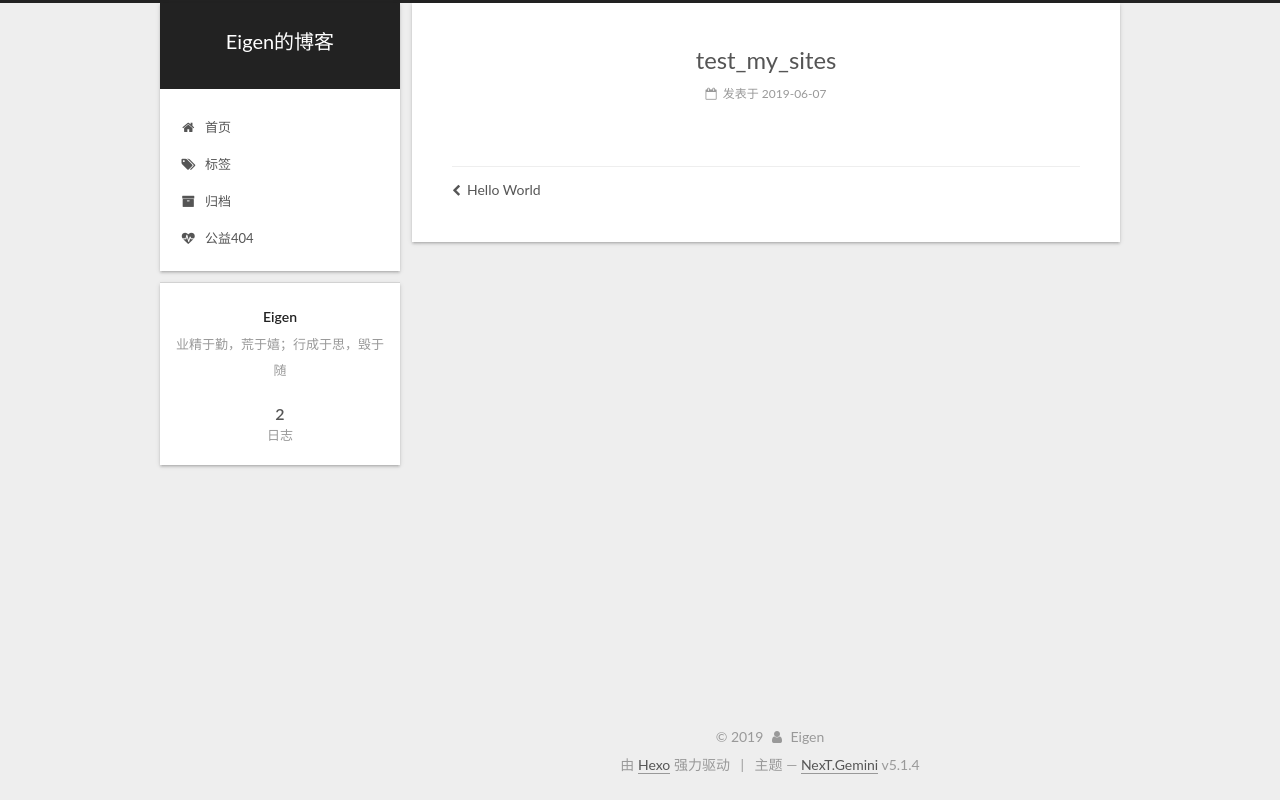
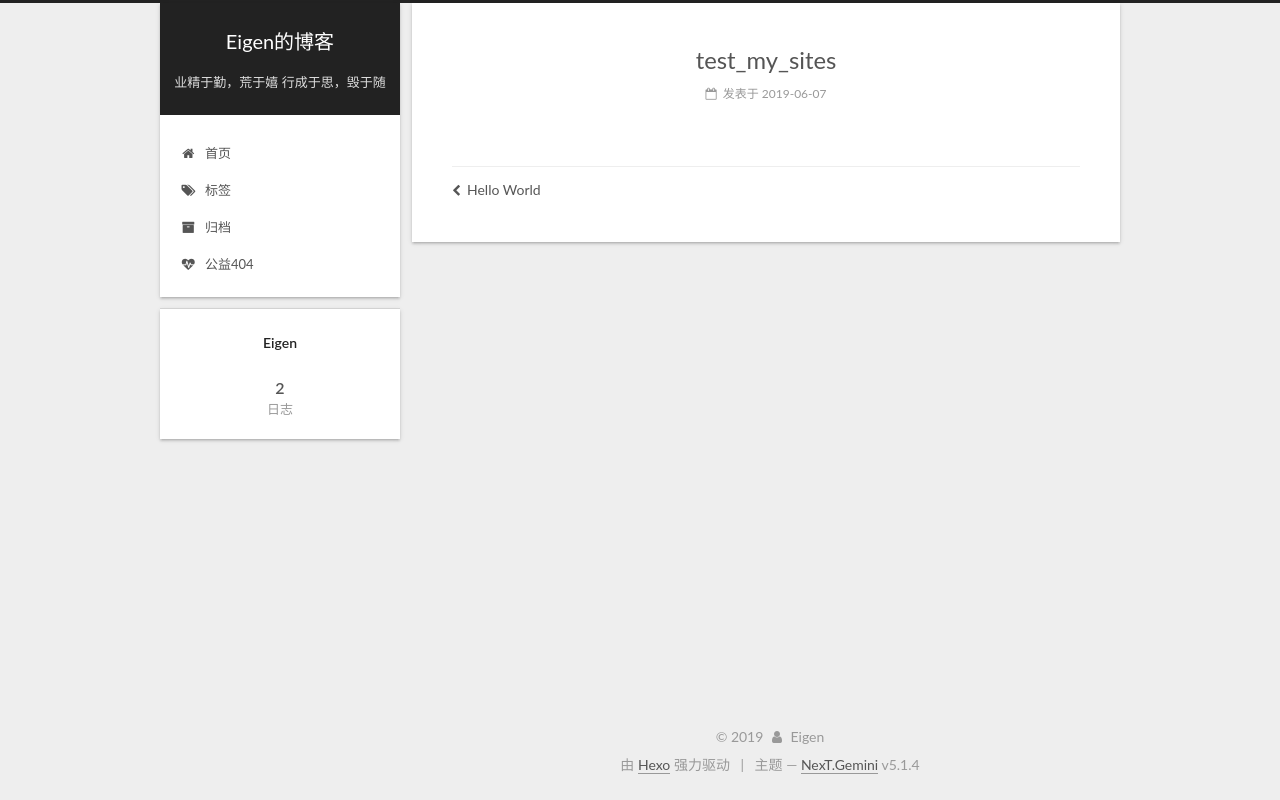
Before and after one commit to EigenIsCoding/EigenIsCoding.github.io, a plain HTML site: page 2019/06/07/test-my-sites/index.html in a window 1280 px wide. Drawn offline with Linux system fonts and the light colour scheme.

Commit message:
Site updated: 2019-06-07 14:31:26

```diff
--- a/2019/06/07/test-my-sites/index.html
+++ b/2019/06/07/test-my-sites/index.html
@@ -79,17 +79,14 @@
 
 
 
-<meta name="description" content="业精于勤，荒于嬉；行成于思，毁于随">
 <meta property="og:type" content="article">
 <meta property="og:title" content="test_my_sites">
 <meta property="og:url" content="http://yoursite.com/2019/06/07/test-my-sites/index.html">
 <meta property="og:site_name" content="Eigen的博客">
-<meta property="og:description" content="业精于勤，荒于嬉；行成于思，毁于随">
 <meta property="og:locale" content="zh-Hans">
 <meta property="og:updated_time" content="2019-06-06T16:44:31.066Z">
 <meta name="twitter:card" content="summary">
 <meta name="twitter:title" content="test_my_sites">
-<meta name="twitter:description" content="业精于勤，荒于嬉；行成于思，毁于随">
 
 
 
@@ -160,7 +157,7 @@
       </a>
     </div>
 
-        <p class="site-subtitle"></p>
+        <p class="site-subtitle">业精于勤，荒于嬉 行成于思，毁于随</p>
 
   </div>
 
@@ -409,7 +406,7 @@
           <div class="site-author motion-element" itemprop="author" itemscope itemtype="http://schema.org/Person">
 
               <p class="site-author-name" itemprop="name">Eigen</p>
-              <p class="site-description motion-element" itemprop="description">业精于勤，荒于嬉；行成于思，毁于随</p>
+              <p class="site-description motion-element" itemprop="description"></p>
           </div>
 
           <nav class="site-state motion-element">
--- a/css/main.css
+++ b/css/main.css
@@ -1823,7 +1823,7 @@ pre .javascript .function {
   width: 4px;
   height: 4px;
   border-radius: 50%;
-  background: #06c8ff;
+  background: #631cb4;
 }
 .links-of-blogroll {
   font-size: 13px;
```
Also changed, not shown: 2019/06/07/hello-world/index.html (+2 -2 lines), archives/2019/06/index.html (+2 -5 lines), archives/2019/index.html (+2 -5 lines), archives/index.html (+2 -5 lines), index.html (+2 -5 lines).
